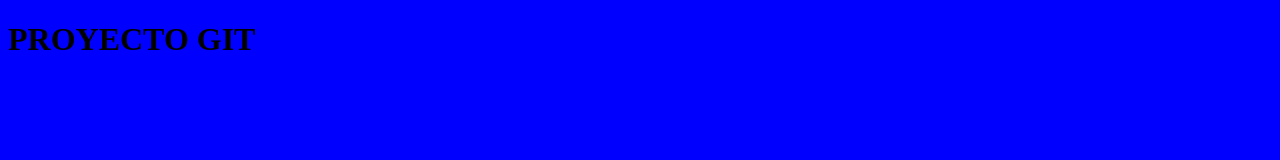
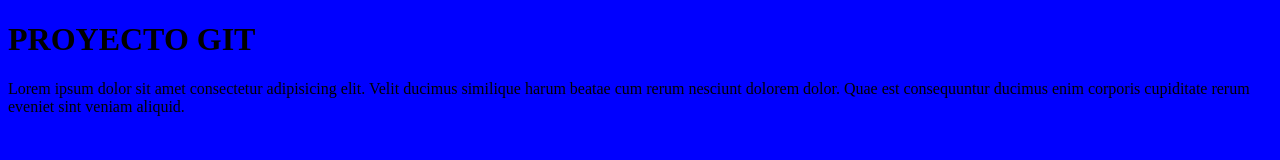
Before and after one commit to pipiwave/PruebasGit, a plain HTML site: page index.html in a window 1280 px wide. Drawn offline with Linux system fonts and the light colour scheme.

Commit message:
lorem ipsum añadido

```diff
--- a/index.html
+++ b/index.html
@@ -8,5 +8,8 @@
 </head>
 <body>
     <h1>PROYECTO GIT</h1>
+    <p>
+        Lorem ipsum dolor sit amet consectetur adipisicing elit. Velit ducimus similique harum beatae cum rerum nesciunt dolorem dolor. Quae est consequuntur ducimus enim corporis cupiditate rerum eveniet sint veniam aliquid.
+    </p>
 </body>
 </html>
```
